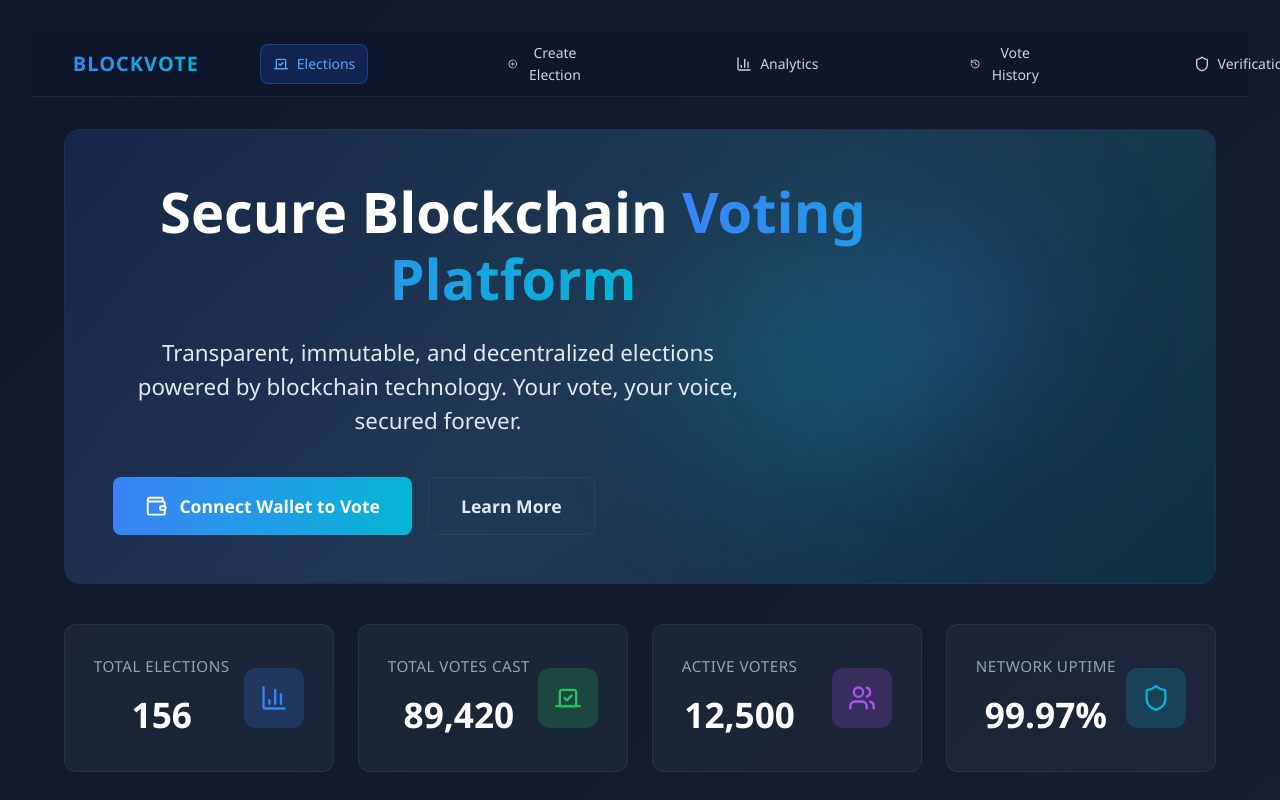
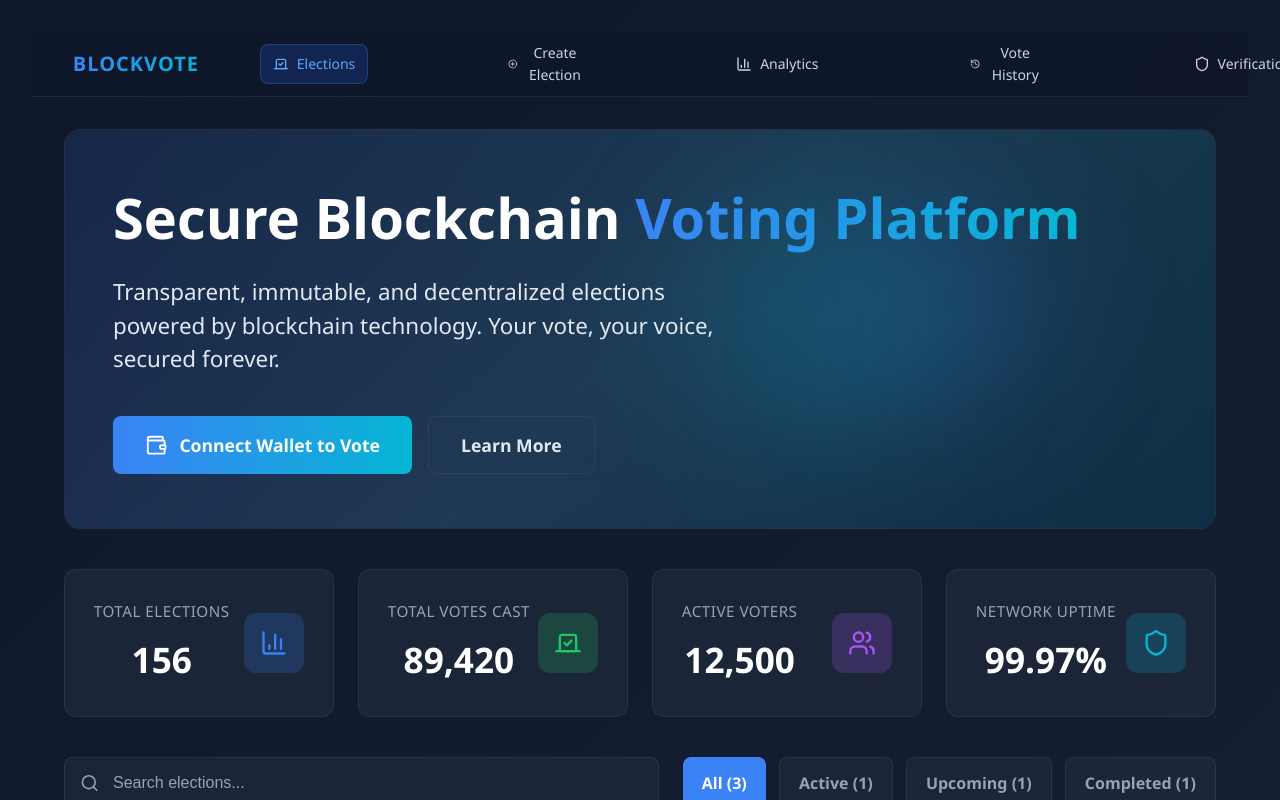
Before and after one commit to Eddiemoe1/BLOCKCHAIN-VOTING-SYSTEM-FRONTEND, a React (Vite) app: page / in a window 1280 px wide. Shown: the top 800 px of the page. Built offline with nearby package versions, Linux system fonts and the light colour scheme.

Commit message:
HomepageStyling

```diff
--- a/src/Components/Navbar.css
+++ b/src/Components/Navbar.css
@@ -57,7 +57,7 @@
   height: 4rem;
     gap: 4rem;
     column-span: all;
-
+    row-gap: 0.5rem;
 }
 
 /* Logo */
--- a/src/Pages/Homepage.css
+++ b/src/Pages/Homepage.css
@@ -54,6 +54,7 @@ body {
   display: flex;
   align-items: center;
   justify-content: center;
+    text-align: left;
 }
 
 .hero-overlay {
@@ -71,7 +72,7 @@ body {
 }
 
 .hero-text-container {
-  max-width: 800px;
+  max-width: 1000px;
 }
 
 .hero-title {
```
